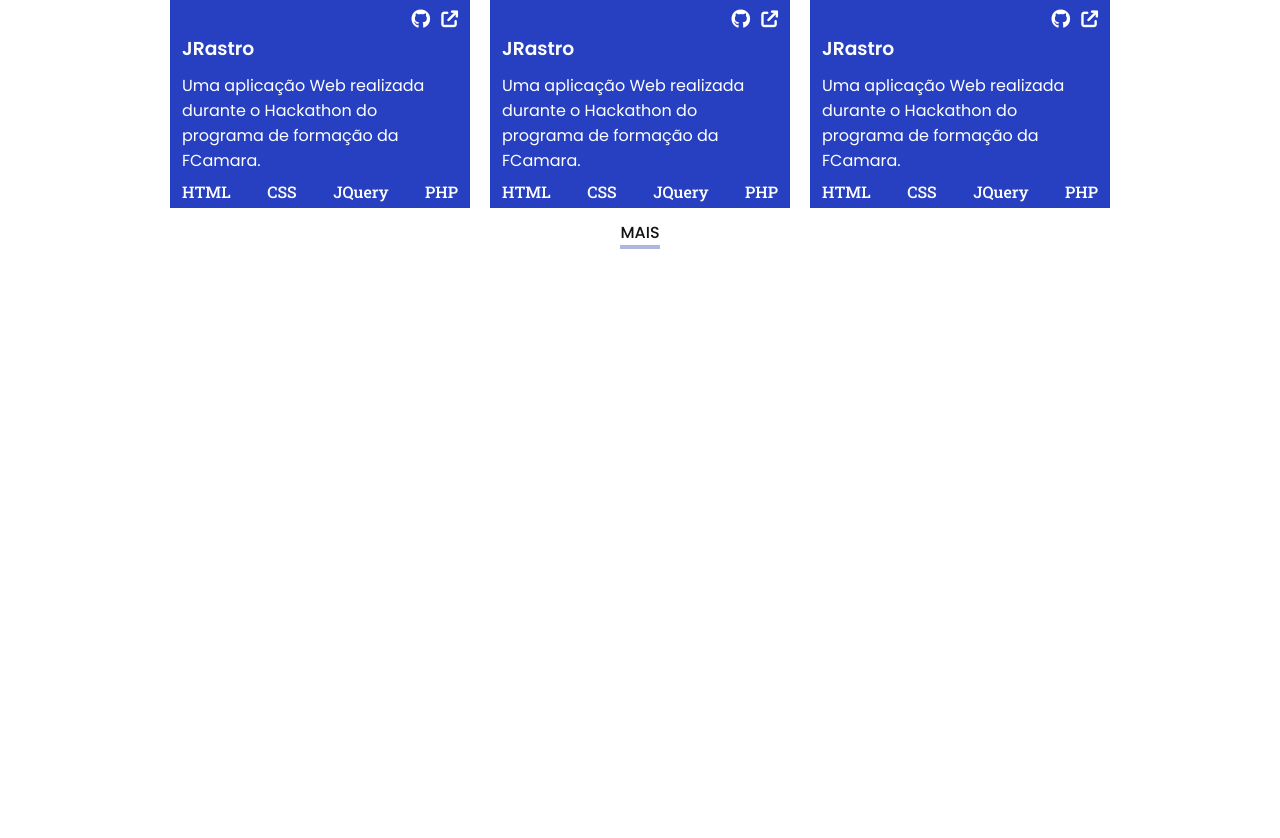
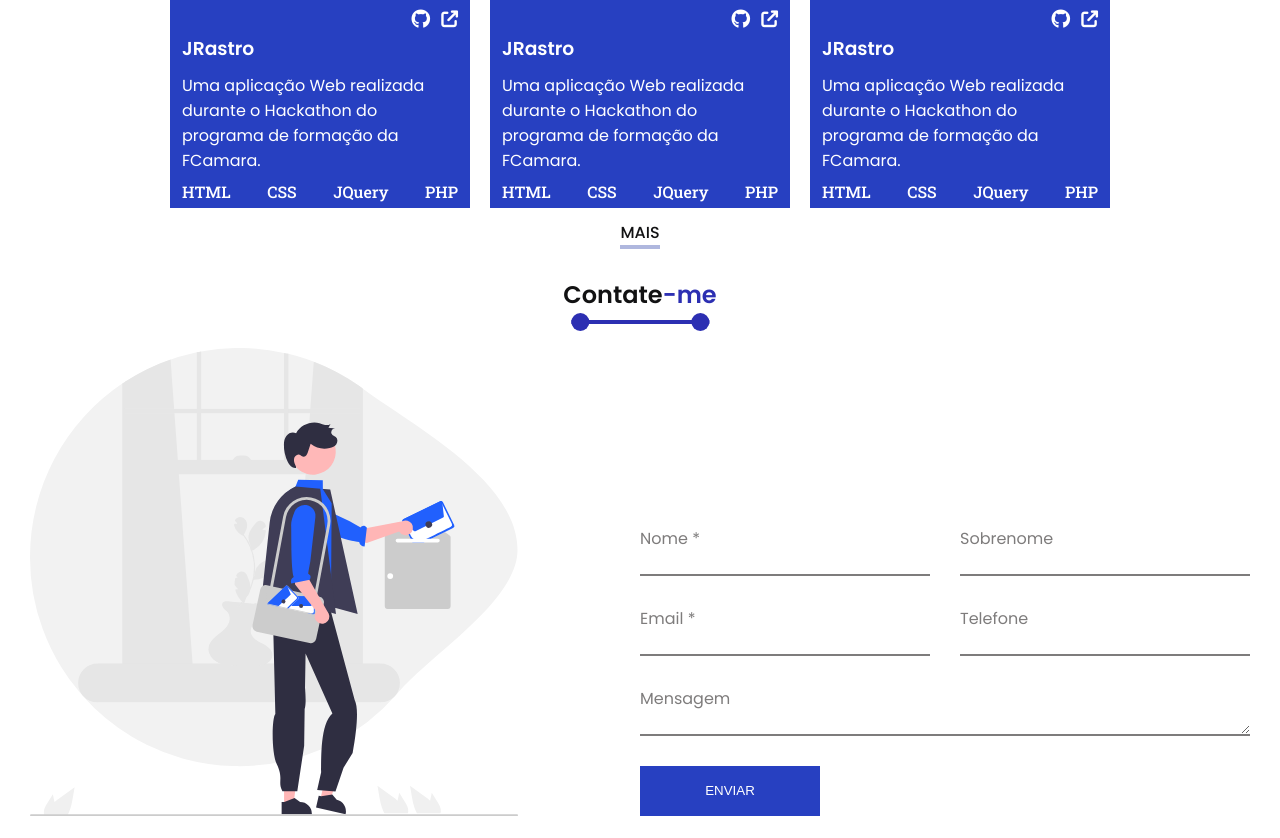
Before and after one commit to vanessa-dev/nessa.js, a PHP site: page / in a window 1280 px wide. Shown: the part 858-1696 px from the top of the page. Before the commit the page ends 1107 px from the top, so only its background shows below. Run offline with PHP 8.4, Linux system fonts and the light colour scheme; some libraries are stand-ins or nearby versions.

Commit message:
feat(contato) : Iniciando estilizacao do contato.

```diff
--- a/assets_dev/less/style.less
+++ b/assets_dev/less/style.less
@@ -29,7 +29,14 @@ ul li {
 button {
   text-transform: uppercase;
 }
-
+.primary-button {
+  background-color: @primary-color;
+  color: @light-color;
+  border: none;
+  padding: 10px 16px;
+  display: flex;
+  align-items: center;
+}
 .titulo {
 
   display: inline-block;
@@ -200,15 +207,8 @@ button {
   }
 
   button {
-    background-color: @primary-color;
-    color: @light-color;
-    border: none;
     width: 100%;
-    padding: 10px 16px;
-    display: flex;
-    align-items: center;
     justify-content: space-between;
-
     i {
       font-size: 1.1rem;
     }
@@ -355,3 +355,63 @@ button {
     }
   }
 }
+
+/**Contato**/
+.contact {
+  padding: 6px 15px;
+  margin-bottom: 16px;
+  .contact-container {
+    display: grid;
+    grid-template-columns: 1fr;
+    margin-top: 24px;
+    img {
+      width: 80%;
+    }
+
+    form {
+      color: @gray-color;
+      display: grid;
+      gap: 30px;
+
+      input, textarea {
+        display: block;
+        border: none;
+        border-bottom: 2px solid @gray-color;
+        width: 100%;
+        height: 25px;
+        margin-bottom: 30px;
+        &:focus {
+          outline: 0;
+          border-color: @dark-color;
+        }
+      }
+      button {
+        max-width: 180px;
+        height: 50px;
+        justify-content: center;
+      }
+
+    }
+  }
+}
+
+@media screen and (min-width:768px){
+  .contact {
+    padding: 6px 30px;
+    .contact-container {
+      flex-direction: row;
+      grid-template-columns: 1fr 1fr;
+      form {
+        grid-template-columns: 1fr 1fr;
+        grid-template-rows: repeat(3, 50px);
+        align-self: end;
+        label:nth-of-type(5) {
+          grid-column: span 2;
+        }
+        button {
+         align-self: start;
+        }
+      }
+    }
+  }
+}
--- a/index.html
+++ b/index.html
@@ -35,7 +35,7 @@
           Desenvolvedora Web &</br>
           Desenvolvedora JavaScript
         </p>
-        <button>Currículo <i class="fa-solid fa-download"></i></button>
+        <button class="primary-button">Currículo <i class="fa-solid fa-download"></i></button>
       </div>
       <div class="introduction-img">
         <img src="assets/img/introduction.svg" alt="Computador"/>
@@ -136,6 +136,38 @@
       </div>
       <a class="projects-mais" href="https://github.com/vanessa-dev?tab=repositories">Mais</a>
     </section>
+    <section aria-label="Entre em contato" class="contact">
+      <div class="titulo">
+        <h2>Contate<span>-me</span></h2>
+        <span class="sublinhado"></span>
+      </div>
+      <div class="contact-container">
+        <img src="assets/img/messenger.svg" alt="">
+        <form>
+          <label>
+           Nome *
+           <input type="text" name="nome"  required>
+          </label>
+          <label>
+            Sobrenome
+            <input type="text" name="sobrenome"  >
+           </label>
+          <label>
+            Email *
+            <input type="email" name="sobrenome"  required>
+          </label>
+          <label>
+            Telefone
+            <input type="text" name="telefone"  >
+          </label>
+          <label>
+            Mensagem
+            <textarea></textarea>
+          </label>
+          <button class="primary-button" type="submit">Enviar</button>
+        </form>
+      </div>
+    </section>
   </main>
   <footer></footer>
   <script src="assets/js/main.min.js"></script>
```
Also changed, not shown: assets_dev/css/style.css (+65 -6 lines), assets/css/style.min.css, assets/img/contato.svg (deleted), assets/img/messenger.svg (added).
